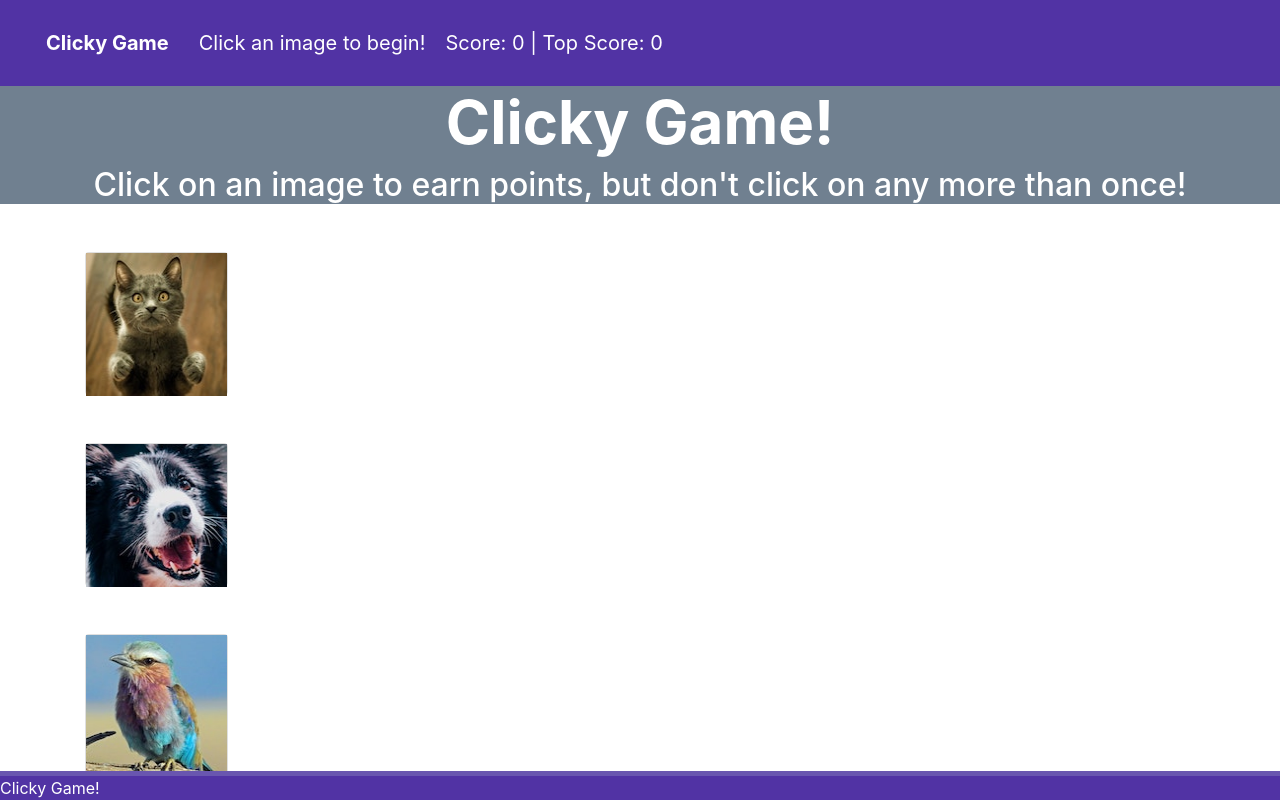
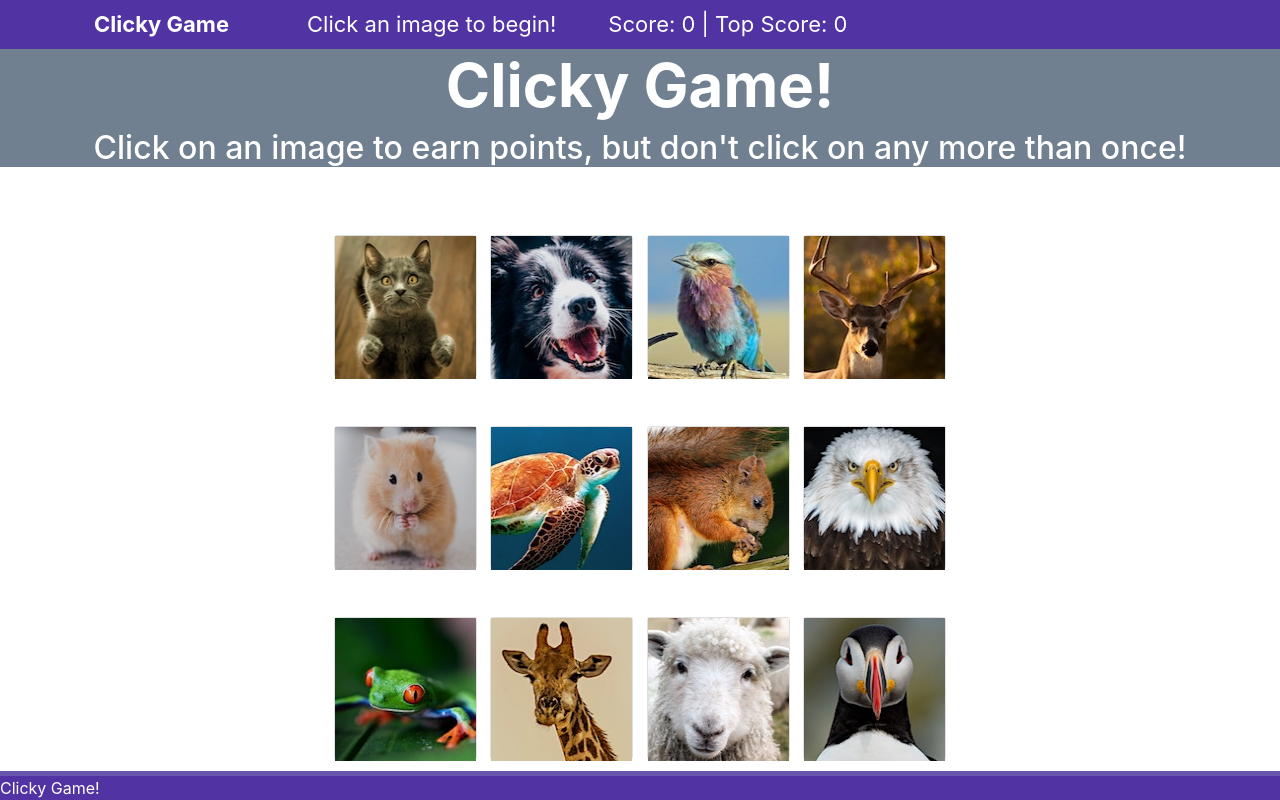
Before and after one commit to acl447/clicky-game, a React (Create React App) app: page / in a window 1280 px wide. Shown: the top 800 px of the page. Built offline with nearby package versions, Linux system fonts and the light colour scheme.

Commit message:
wrapper styling, wrapper shake animation, message edits

```diff
--- a/src/App.js
+++ b/src/App.js
@@ -16,9 +16,11 @@ class App extends Component {
     clickedArray: [],
     score: 0,
     topScore: 0,
-    message: "",
+    message: "Click an image to begin!",
     shakeit: "false"
   };
+
+
 
   clickPicture = id => {
 
@@ -28,14 +30,14 @@ class App extends Component {
 
     if (this.state.clickedArray.includes(id)) {
 
-      this.setState({ score: 0, clickedArray: [], message: "Picture has already been clicked! Click for a new game!", shakeit: "true" });
+      this.setState({ score: 0, clickedArray: [], message: "Picture has already been clicked! Click to start a new game!", shakeit: "true" });
     }
     else {
 
       this.setState({
         clickedArray: this.state.clickedArray.concat([id]),
         score: this.state.score + 1,
-        message: "Correct guess! You rock!",
+        message: "You guessed correctly!",
         shakeit: "false"
       });
     }
--- a/src/components/Footer.js
+++ b/src/components/Footer.js
@@ -18,7 +18,7 @@ function Footer() {
 
     return (
         <footer className="footer fixed-bottom" style={styles2}>
-            <div className="bottom" style={styles}>Clicky Game!</div>
+            <div className="bottom" style={styles}>Clicky Game!<i></i></div>
 
         </footer>
     );
--- a/src/components/Navbar.js
+++ b/src/components/Navbar.js
@@ -14,9 +14,9 @@ function Navbar(props) {
     const styles2 = {
         backgroundColor: '#5133a4',
         color: 'white',
-        fontSize: '20px',
-        margin: 5,
-        padding: 5
+        fontSize: '22px',
+        padding: '0 26px',
+        textAlign: 'center',
 
     };
 
@@ -26,9 +26,8 @@ function Navbar(props) {
             <li className="nav-item active" style={styles2}>
             <a href="/" style={styles2}><strong>Clicky Game</strong></a>
             </li>
-            <li className="nav-item" style={styles2}><div>Click an image to begin!</div></li>
+            <li className="nav-item" style={styles2}><div>{props.message}</div></li>
             <li className="nav-item float-right" style={styles2}> Score: {props.score} | Top Score: {props.topScore}</li>
-            <li className="message" style={styles2}><strong>{props.message}</strong></li>
             </ul>
         </nav>
     );
--- /dev/null
+++ b/src/components/Wrapper.css
@@ -0,0 +1,47 @@
+.wrapper {
+    box-sizing: border-box;
+    margin: 0 auto;
+    padding-top: 50px;
+    background: #fff;
+    height: 100%;
+    width:60%;
+    display: flex;
+    flex-flow: row wrap;
+    padding: 20px;
+    justify-content: space-around;
+    align-content: flex-start;
+    overflow: auto;
+  }
+
+.wrapperShake {
+  box-sizing: border-box;
+  margin: 0 auto;
+  padding-top: 50px;
+  background: rgb(91, 160, 216);
+  height: 100%;
+  width:60%;
+  display: flex;
+  flex-flow: row wrap;
+  padding: 20px;
+  justify-content: space-around;
+  align-content: flex-start;
+  overflow: auto;
+    /* Start the shake animation and make the animation last for 0.5 seconds */
+
+    animation: shake 0.5s;
+    animation-iteration-count: 5s;
+
+}
+@keyframes shake {
+  0% { transform: translate(1px, 1px) rotate(0deg); }
+  10% { transform: translate(-1px, -2px) rotate(-1deg); }
+  20% { transform: translate(-3px, 0px) rotate(1deg); }
+  30% { transform: translate(3px, 2px) rotate(0deg); }
+  40% { transform: translate(1px, -1px) rotate(1deg); }
+  50% { transform: translate(-1px, 2px) rotate(-1deg); }
+  60% { transform: translate(-3px, 1px) rotate(0deg); }
+  70% { transform: translate(3px, 1px) rotate(-1deg); }
+  80% { transform: translate(-1px, -1px) rotate(1deg); }
+  90% { transform: translate(1px, 2px) rotate(0deg); }
+  100% { transform: translate(1px, -2px) rotate(-1deg); }
+}
--- a/src/components/Wrapper.js
+++ b/src/components/Wrapper.js
@@ -1,8 +1,8 @@
 import React from 'react';
-
+import "./Wrapper.css";
 
 function Wrapper(props) {
-  return <div className={props.shakeWrapper === "true" ? "wrapper" : "wrapper"}>{props.images}</div>;
+  return <div className={props.shakeWrapper === "true" ? "wrapperShake" : "wrapper"}>{props.images}</div>;
 
 }
 
--- a/src/images.json
+++ b/src/images.json
@@ -2,73 +2,61 @@
     {
         "id": 1,
         "name": "cat",
-        "image": "./images/cat.jpg",
-        "clicked": false
+        "image": "./images/cat.jpg"
     },
     {
         "id": 2,
         "name": "dog",
-        "image": "./images/dog.jpg",
-        "clicked": false
+        "image": "./images/dog.jpg"
     },
     {
         "id": 3,
         "name": "bird",
-        "image": "./images/bird.jpg",
-        "clicked": false
+        "image": "./images/bird.jpg"
     },
     {
         "id": 4,
         "name": "deer",
-        "image": "./images/deer.jpg",
-        "clicked": false
+        "image": "./images/deer.jpg"
     },
     {
         "id": 5,
         "name": "hamster",
-        "image": "./images/hamster.jpg",
-        "clicked": false
+        "image": "./images/hamster.jpg"
     },
     {
         "id": 6,
         "name": "turtle",
-        "image": "./images/turtle.jpg",
-        "clicked": false
+        "image": "./images/turtle.jpg"
     },
     {
         "id": 7,
         "name": "squirrel",
-        "image": "./images/squirrel.jpg",
-        "clicked": false
+        "image": "./images/squirrel.jpg"
     },
     {
         "id": 8,
         "name": "eagle",
-        "image": "./images/eagle.jpg",
-        "clicked": false
+        "image": "./images/eagle.jpg"
     },
     {
         "id": 9,
         "name": "frog",
-        "image": "./images/frog.jpg",
-        "clicked": false
+        "image": "./images/frog.jpg"
     },
     {
         "id": 10,
         "name": "giraffe",
-        "image": "./images/giraffe.jpg",
-        "clicked": false
+        "image": "./images/giraffe.jpg"
     },
     {
         "id": 11,
         "name": "sheep",
-        "image": "./images/sheep.jpg",
-        "clicked": false
+        "image": "./images/sheep.jpg"
     },
     {
         "id": 12,
         "name": "penguin",
-        "image": "./images/penguin.jpg",
-        "clicked": false
+        "image": "./images/penguin.jpg"
     }
 ]
```
Also changed, not shown: 23 other files (tests, documents, lock files or other folders).
